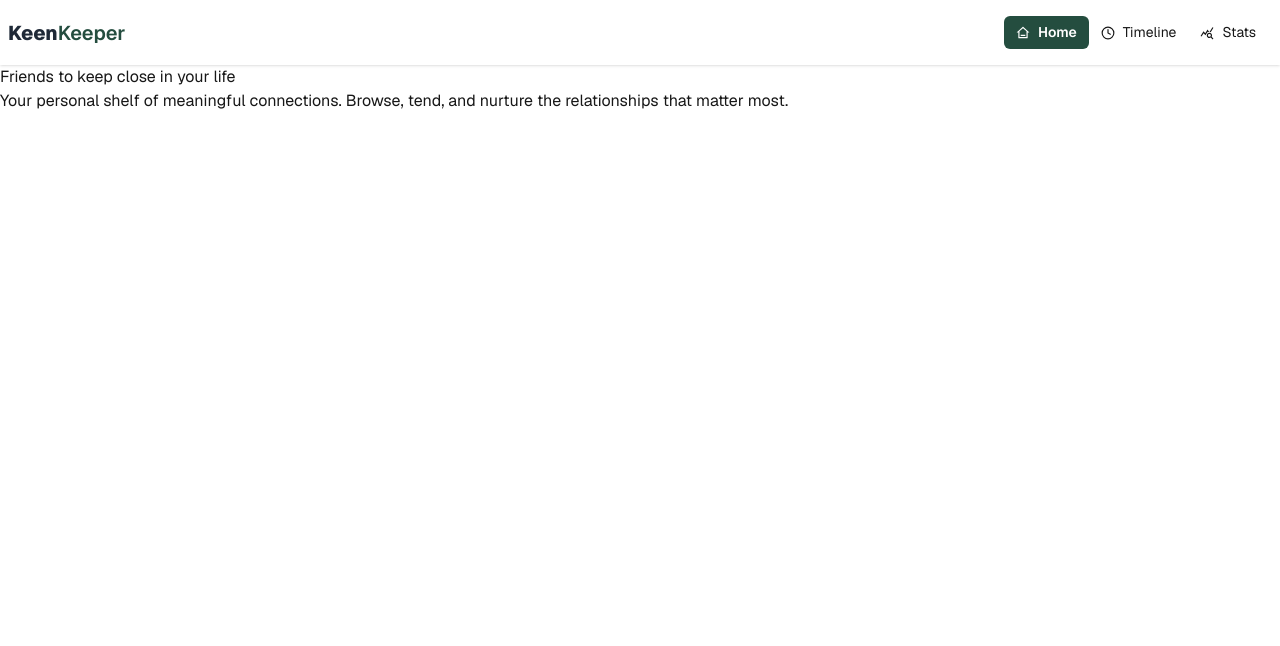
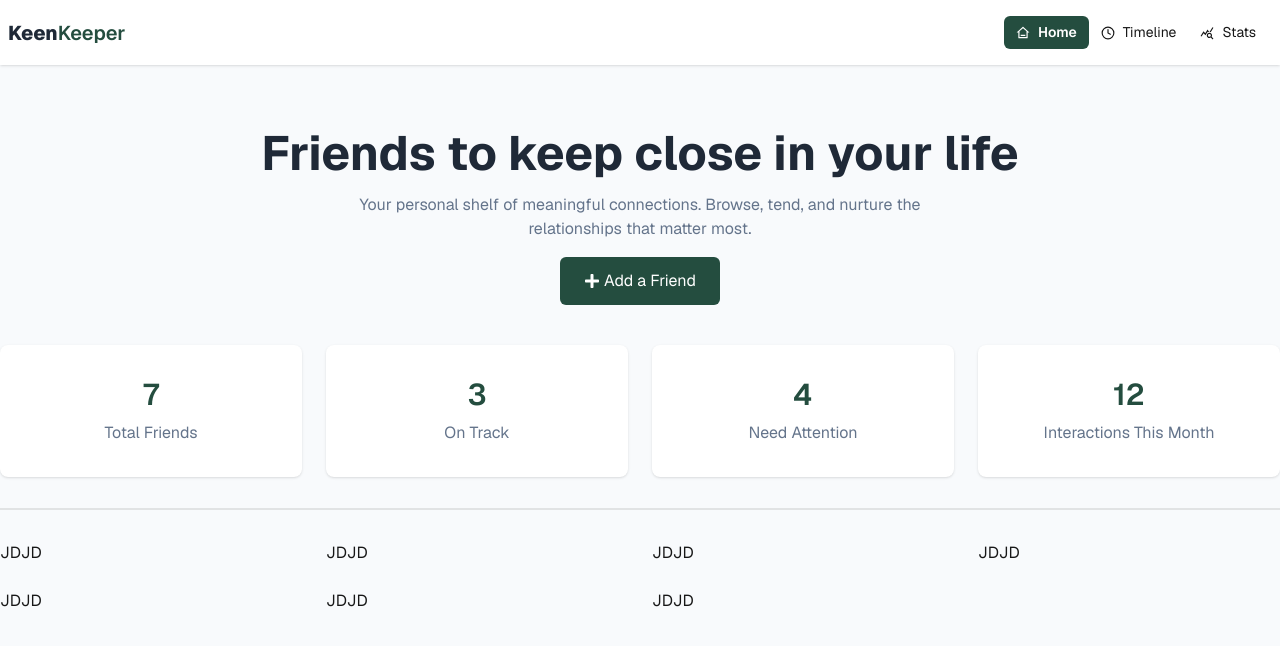
Before and after one commit to RizviBR0/B13-A7-keen-keeper, a Next.js app: page / in a window 1280 px wide. Shown: the top 646 px of the page. Built offline with nearby package versions, Linux system fonts and the light colour scheme.

Commit message:
Updated styles and structure for Friends page; added FriendCard component and friends data

```diff
--- /dev/null
+++ b/public/friends.json
@@ -0,0 +1,86 @@
+[
+  {
+    "id": 1,
+    "name": "Emma Wilson",
+    "picture": "https://randomuser.me/api/portraits/women/44.jpg",
+    "email": "emma.wilson@example.com",
+    "days_since_contact": 62,
+    "status": "overdue",
+    "tags": ["work", "mentor"],
+    "bio": "Former colleague and a great mentor. Always gives the best career and development advice.",
+    "goal": 30,
+    "next_due_date": "2026-02-27"
+  },
+  {
+    "id": 2,
+    "name": "David Kim",
+    "picture": "https://randomuser.me/api/portraits/men/32.jpg",
+    "email": "davidk@example.com",
+    "days_since_contact": 12,
+    "status": "almost due",
+    "tags": ["work", "developer"],
+    "bio": "Collaborated on the frontend architecture project. We usually sync up to discuss React and modern UI trends.",
+    "goal": 14,
+    "next_due_date": "2026-04-17"
+  },
+  {
+    "id": 3,
+    "name": "Lisa Nakamura",
+    "picture": "https://randomuser.me/api/portraits/women/68.jpg",
+    "email": "lisa.n@example.com",
+    "days_since_contact": 5,
+    "status": "on-track",
+    "tags": ["work", "design"],
+    "bio": "Incredible UI/UX designer. We share a love for glassmorphism and minimalist layouts.",
+    "goal": 30,
+    "next_due_date": "2026-05-10"
+  },
+  {
+    "id": 4,
+    "name": "James Wright",
+    "picture": "https://randomuser.me/api/portraits/men/45.jpg",
+    "email": "j.wright@example.com",
+    "days_since_contact": 45,
+    "status": "overdue",
+    "tags": ["hobby", "travel"],
+    "bio": "Travel buddy! Always planning the next backpacking adventure or photography trip.",
+    "goal": 30,
+    "next_due_date": "2026-03-30"
+  },
+  {
+    "id": 5,
+    "name": "Abu Aiyed",
+    "picture": "https://randomuser.me/api/portraits/men/22.jpg",
+    "email": "aiyed.textile@example.com",
+    "days_since_contact": 13,
+    "status": "almost due",
+    "tags": ["close friend", "career"],
+    "bio": "Close friend from university days. We always bounce career plans and content ideas off each other.",
+    "goal": 15,
+    "next_due_date": "2026-04-17"
+  },
+  {
+    "id": 6,
+    "name": "Shipu",
+    "picture": "https://randomuser.me/api/portraits/men/85.jpg",
+    "email": "shipu.hangouts@example.com",
+    "days_since_contact": 2,
+    "status": "on-track",
+    "tags": ["close friend", "foodie"],
+    "bio": "Always down for a restaurant hunt and organizing the group hangouts.",
+    "goal": 21,
+    "next_due_date": "2026-05-04"
+  },
+  {
+    "id": 7,
+    "name": "Al-Amin Hossain Shoyaib",
+    "picture": "https://randomuser.me/api/portraits/men/55.jpg",
+    "email": "alamin.co@example.com",
+    "days_since_contact": 1,
+    "status": "on-track",
+    "tags": ["co-founder", "tech"],
+    "bio": "Co-founder and partner in building software solutions. Constant communication about project architecture.",
+    "goal": 7,
+    "next_due_date": "2026-04-21"
+  }
+]
--- a/src/app/globals.css
+++ b/src/app/globals.css
@@ -2,7 +2,7 @@
 @plugin "daisyui";
 
 :root {
-  --background: #ffffff;
+  --background: #F8FAFC;
   --foreground: #171717;
 }
 
--- a/src/app/layout.js
+++ b/src/app/layout.js
@@ -23,6 +23,7 @@ export default function RootLayout({ children }) {
       lang="en"
       data-theme="light"
       className={`${geistSans.variable} ${geistMono.variable} h-full antialiased`}
+      suppresshydrationwarning={true}
     >
       <body className="min-h-full flex flex-col font-sans">
         <header>
--- a/src/app/page.js
+++ b/src/app/page.js
@@ -1,17 +1,69 @@
-import Image from "next/image";
+import { FaPlus } from "react-icons/fa";
+import friends from "../../public/friends.json";
+import FriendCard from "@/components/FriendCard";
 
-export default function Home() {
+export default async function Home() {
+  const totalFriends = friends.length;
+
+  const onTrackCount = friends.filter(
+    (friend) => friend.status === "on-track",
+  ).length;
+
+  const needAttentionCount = friends.filter(
+    (friend) => friend.status === "overdue" || friend.status === "almost due",
+  ).length;
+
   return (
-    <div>
-      <section>
-        <div>
-          <h1>Friends to keep close in your life</h1>
-          <p>
-            Your personal shelf of meaningful connections. Browse, tend, and
-            nurture the relationships that matter most.
-          </p>
+    <div className="space-y-6">
+      <div className="text-center mt-16 mb-10 space-y-4">
+        <h1 className="text-4xl md:text-5xl font-bold text-[#1F2937]">
+          Friends to keep close in your life
+        </h1>
+        <p className="text-[#64748B] max-w-xl mx-auto">
+          Your personal shelf of meaningful connections. Browse, tend, and
+          nurture the relationships that matter most.
+        </p>
+        <button className="bg-[#244D3F] text-white px-6 py-3 rounded-md hover:bg-[#19362c] flex justify-center items-center gap-1 mx-auto cursor-pointer">
+          <FaPlus />
+          Add a Friend
+        </button>
+      </div>
+
+      <div className="grid grid-cols-1 sm:grid-cols-2 md:grid-cols-4 gap-6">
+        <div className="bg-white p-8 rounded-lg shadow-sm space-y-2 text-center">
+          <h1 className="text-[#244D3F] font-semibold text-3xl">
+            {totalFriends}
+          </h1>
+          <p className="text-[#64748B]">Total Friends</p>
         </div>
-      </section>
+
+        <div className="bg-white p-8 rounded-lg shadow-sm space-y-2 text-center">
+          <h1 className="text-[#244D3F] font-semibold text-3xl">
+            {onTrackCount}
+          </h1>
+          <p className="text-[#64748B]">On Track</p>
+        </div>
+
+        <div className="bg-white p-8 rounded-lg shadow-sm space-y-2 text-center">
+          <h1 className="text-[#244D3F] font-semibold text-3xl">
+            {needAttentionCount}
+          </h1>
+          <p className="text-[#64748B]">Need Attention</p>
+        </div>
+
+        <div className="bg-white p-8 rounded-lg shadow-sm space-y-2 text-center">
+          <h1 className="text-[#244D3F] font-semibold text-3xl">12</h1>
+          <p className="text-[#64748B]">Interactions This Month</p>
+        </div>
+      </div>
+
+      <div className="divider"></div>
+
+      <div className="grid grid-cols-1 sm:grid-cols-2 md:grid-cols-4 gap-6">
+        {friends.map((friend) => (
+          <FriendCard key={friend.id} friend={friend} />
+        ))}
+      </div>
     </div>
   );
 }
--- /dev/null
+++ b/src/components/FriendCard.jsx
@@ -0,0 +1,9 @@
+const FriendCard = () => {
+    return (
+        <div>
+            JDJD
+        </div>
+    );
+};
+
+export default FriendCard;
```
